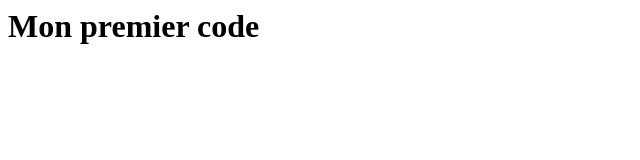
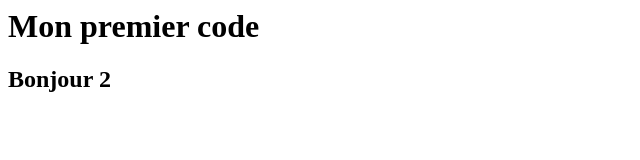
Before and after one commit to sweetfallrain/1er-depot-github, a plain HTML site: page index.html in a window 1280 px wide. Shown: the whole page, without its empty margins (0-640 px from the left). Drawn offline with Linux system fonts and the light colour scheme.

Commit message:
Ajout titre 2

```diff
--- a/index.html
+++ b/index.html
@@ -1 +1,3 @@
 <h1>Mon premier code</h1>
+
+<h2>Bonjour 2</h2>
```
